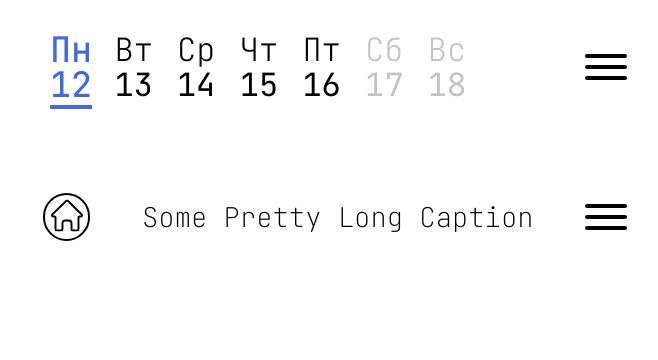
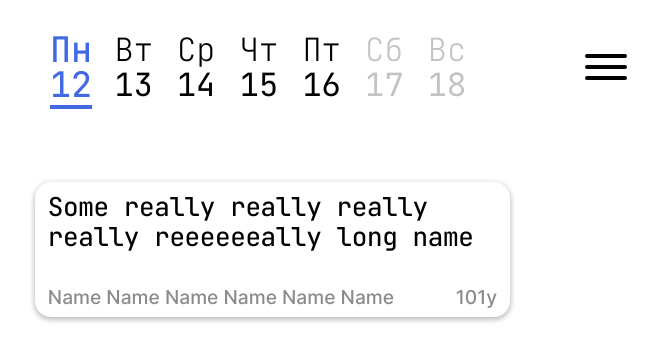
Before and after one commit to stinger222/edu-schedule-constructor, a React (Create React App) app: page / in a window 1280 px wide. Shown: the top 360 px of the page, without its empty margins (305-963 px from the left). Built offline with nearby package versions, Linux system fonts and the light colour scheme.

Commit message:
Add raw LessonCard component

```diff
--- a/src/App.tsx
+++ b/src/App.tsx
@@ -1,4 +1,5 @@
 import Container from "./components/ordinary/Container/Container";
+import LessonCard from "./components/ordinary/LessonCard/LessonCard";
 import Header from "./components/smart/Header/Header";
 
 function App() {
@@ -9,11 +10,8 @@ function App() {
 				<Header.BurgerButton/>
 			</Header>
 
-			<Header>
-				<Header.NavHome/>
-				<h1 className="title">Some Pretty Long Caption</h1>
-				<Header.BurgerButton style={{margin: 0}}/>
-			</Header>
+			<LessonCard/>
+
     </Container>
   )
 }
--- /dev/null
+++ b/src/components/ordinary/LessonCard/LessonCard.styled.ts
@@ -0,0 +1,36 @@
+import styled from "styled-components";
+
+export const StyledLessonCard = styled.div`
+	display: flex;
+	flex-direction: column;
+	justify-content: space-between;
+
+	border-radius: 1em;
+	box-shadow: 0px 0.125em 0.3125em 0.0625em #00000040;
+
+
+	width: 29.6875em;
+	height: 8.4375em;
+
+	letter-spacing: -0.025em;
+	padding: 0.6em 0.8em;
+
+	h1 {
+		line-height: 1.15em;
+		font-weight: 500;
+		font-size: 1.625em;
+		/* todo: 2 lines max */
+	}
+
+	& footer {
+		display: flex;
+		justify-content: space-between;
+
+		font-family: Inter;
+		font-weight: 500;
+		font-size: 1.2em;
+		line-height: 1em;
+		letter-spacing: 0;
+		color: #8B8B8B;
+	}
+`
--- /dev/null
+++ b/src/components/ordinary/LessonCard/LessonCard.tsx
@@ -0,0 +1,19 @@
+import { StyledLessonCard } from "./LessonCard.styled"
+
+interface IProps {
+
+}
+
+const LessonCard: React.FC<IProps> = ({  }) => {
+	return (
+		<StyledLessonCard>
+			<h1>Some really really really really reeeeeeally long name</h1>
+			<footer>
+				<span>Name Name Name Name Name Name</span>
+				<span>101у</span>
+			</footer>
+		</StyledLessonCard>
+	)
+}
+
+export default LessonCard
--- a/src/components/smart/Header/Header.tsx
+++ b/src/components/smart/Header/Header.tsx
@@ -1,8 +1,8 @@
+import { ReactNode } from "react"
+import { StyledHeader } from "./Header.styled"
 import BurgerButton from "./BurgerButton/BurgerButton"
+import NavHome from "./NavHome/NavHome"
 import NavBar from "./NavBar/NavBar"
-import { StyledHeader } from "./Header.styled"
-import { ReactNode } from "react"
-import NavHome from "./NavHome/NavHome"
 
 interface IHeaderExtensions {
 	BurgerButton: typeof BurgerButton,
```
